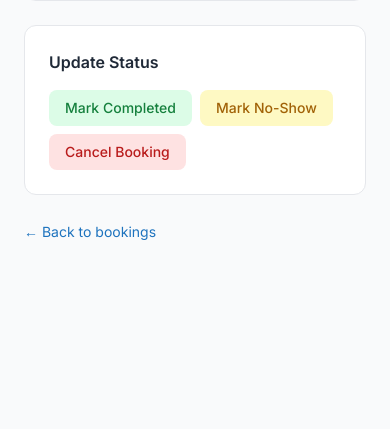
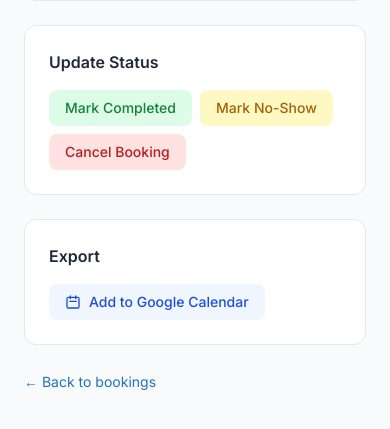
Before and after one commit to ilsa16/HoPono, a Flask app: page /admin/bookings/1 in a window 390 px wide. Shown: the part 382-811 px from the top of the page. Run offline with Flask 3, Linux system fonts and the light colour scheme; a user stored in the database is signed in; tables that the repository leaves empty hold one stand-in row (values such as "Sample post"); some libraries are stand-ins or nearby versions.

Commit message:
Add phone number to bookings list and export to Google Calendar
Add a phone number column to the admin bookings table and a button to export booking details to Google Calendar.

Replit-Commit-Author: Agent
Replit-Commit-Session-Id: 9a32c669-11be-4dfe-89e6-cf53fe34eda7
Replit-Commit-Checkpoint-Type: full_checkpoint
Replit-Commit-Event-Id: fbe208f0-cacf-453f-a851-146b827d6ad3
Replit-Commit-Screenshot-Url: https://storage.googleapis.com/screenshot-production-us-central1/dc2ea10f-7fd4-4470-b560-c4f7b5909ac7/9a32c669-11be-4dfe-89e6-cf53fe34eda7/6CfayZg
Replit-Helium-Checkpoint-Created: true

```diff
--- a/app/templates/admin/booking_detail.html
+++ b/app/templates/admin/booking_detail.html
@@ -126,6 +126,20 @@
     </div>
     {% endif %}
 
+    <div class="bg-white rounded-xl border border-gray-200 p-6 mb-6">
+        <h3 class="font-semibold text-gray-800 mb-4">Export</h3>
+        {% set gcal_title = "HoPono: " ~ booking.service.name ~ " - " ~ booking.client.name %}
+        {% set gcal_start = booking.date.strftime('%Y%m%d') ~ "T" ~ booking.start_time.strftime('%H%M%S') %}
+        {% set gcal_end = booking.date.strftime('%Y%m%d') ~ "T" ~ booking.end_time.strftime('%H%M%S') %}
+        {% set gcal_details = "Client: " ~ booking.client.name ~ "\nPhone: " ~ (booking.client.phone or 'N/A') ~ "\nEmail: " ~ (booking.client.email or 'N/A') ~ "\nService: " ~ booking.service.name ~ " (" ~ booking.service.duration_minutes|string ~ "min)\nPrice: €" ~ "%.2f"|format(booking.service.price_eur) %}
+        <a href="https://calendar.google.com/calendar/render?action=TEMPLATE&text={{ gcal_title|urlencode }}&dates={{ gcal_start }}/{{ gcal_end }}&ctz=Europe/Nicosia&details={{ gcal_details|urlencode }}&location={{ 'HoPono Massage Studio, Nicosia, Cyprus'|urlencode }}"
+           target="_blank" rel="noopener"
+           class="inline-flex items-center gap-2 bg-blue-50 text-blue-700 px-4 py-2 rounded-lg text-sm font-medium hover:bg-blue-100 transition">
+            <svg class="w-4 h-4" fill="none" stroke="currentColor" viewBox="0 0 24 24"><path stroke-linecap="round" stroke-linejoin="round" stroke-width="2" d="M8 7V3m8 4V3m-9 8h10M5 21h14a2 2 0 002-2V7a2 2 0 00-2-2H5a2 2 0 00-2 2v12a2 2 0 002 2z"/></svg>
+            Add to Google Calendar
+        </a>
+    </div>
+
     <a href="{{ url_for('admin_bookings.list_bookings') }}" class="text-hopono-blue hover:underline text-sm">&larr; Back to bookings</a>
 </div>
 {% endblock %}
--- a/app/templates/admin/bookings.html
+++ b/app/templates/admin/bookings.html
@@ -27,7 +27,7 @@
         </div>
         <div>
             <label class="block text-xs text-gray-500 mb-1">Search</label>
-            <input type="text" name="search" value="{{ request.args.get('search', '') }}" placeholder="Client name or email"
+            <input type="text" name="search" value="{{ request.args.get('search', '') }}" placeholder="Name, email or phone"
                    class="border border-gray-300 rounded-lg px-3 py-2 text-sm">
         </div>
         <button type="submit" class="bg-hopono-blue text-white px-4 py-2 rounded-lg text-sm hover:bg-hopono-blue-dark transition">
@@ -47,6 +47,7 @@
                 <th class="px-4 py-3 text-left font-medium">Date</th>
                 <th class="px-4 py-3 text-left font-medium">Time</th>
                 <th class="px-4 py-3 text-left font-medium">Client</th>
+                <th class="px-4 py-3 text-left font-medium">Phone</th>
                 <th class="px-4 py-3 text-left font-medium">Service</th>
                 <th class="px-4 py-3 text-left font-medium">Source</th>
                 <th class="px-4 py-3 text-left font-medium">Status</th>
@@ -59,6 +60,7 @@
                 <td class="px-4 py-3 font-medium">{{ booking.date.strftime('%d %b %Y') }}</td>
                 <td class="px-4 py-3">{{ booking.start_time.strftime('%H:%M') }}</td>
                 <td class="px-4 py-3">{{ booking.client.name }}</td>
+                <td class="px-4 py-3 text-gray-400 text-xs">{{ booking.client.phone or '—' }}</td>
                 <td class="px-4 py-3 text-gray-500">{{ booking.service.name }}</td>
                 <td class="px-4 py-3">
                     <span class="text-xs px-2 py-0.5 rounded-full {{ 'bg-blue-50 text-blue-600' if booking.source == 'online' else 'bg-orange-50 text-orange-600' }}">
```
